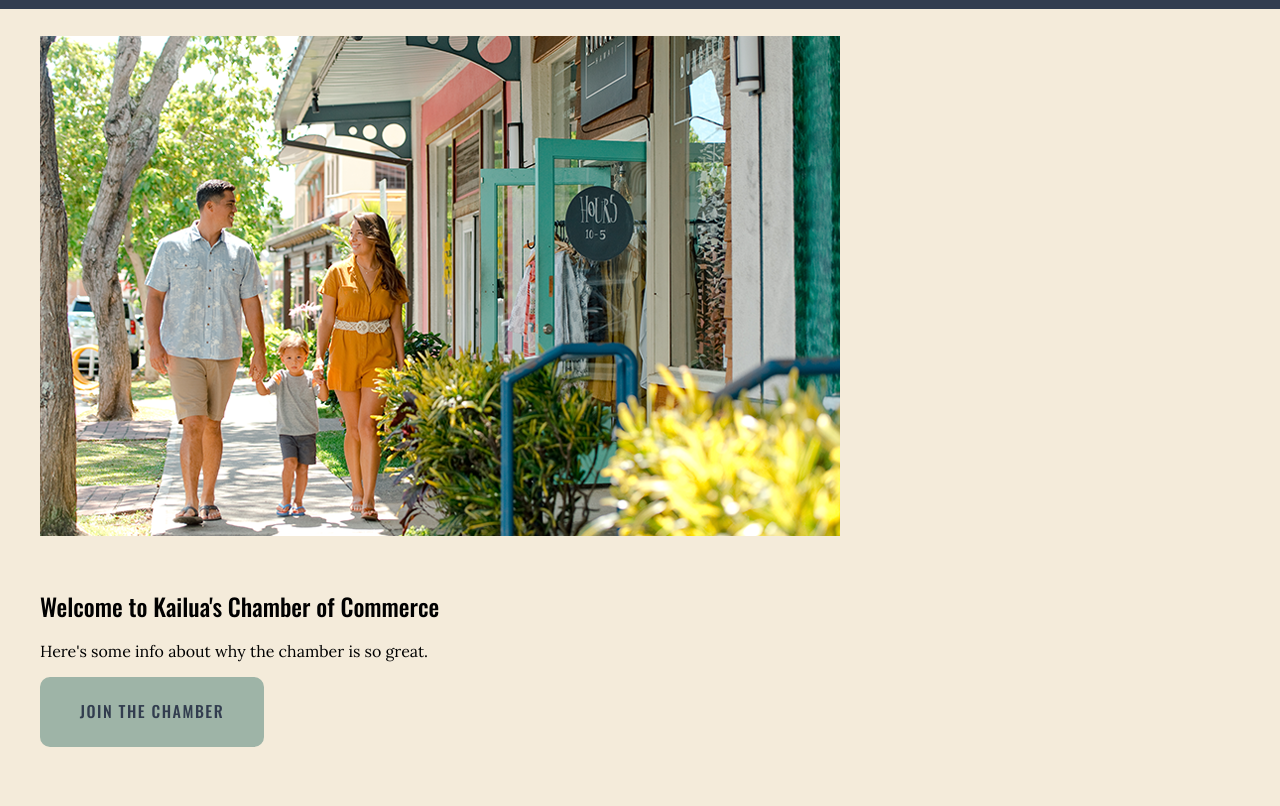
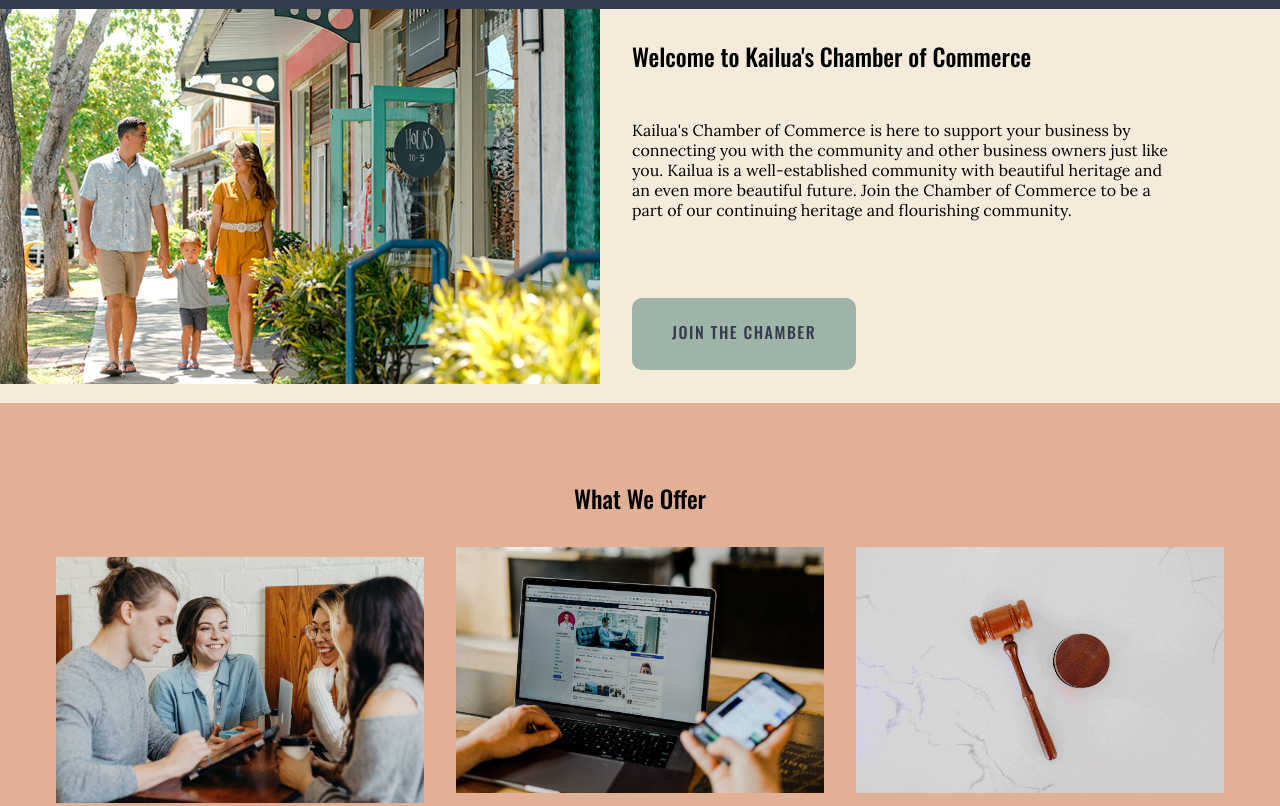
Before and after one commit to hailycamp/wdd230, a plain HTML site: page chamber/index.html in a window 1280 px wide. Shown: the part 220-1026 px from the top of the page. Drawn offline with nearby package versions, Linux system fonts and the light colour scheme.

Commit message:
chamber layout updates

```diff
--- a/chamber/index.html
+++ b/chamber/index.html
@@ -37,7 +37,7 @@
         <section id="hero">
             <img src="images/kailua-town-hero.png" alt="a family walking down a street in kailua">
             <h2>Welcome to Kailua's Chamber of Commerce</h2>
-            <p>Here's some info about why the chamber is so great.</p>
+            <p>Kailua's Chamber of Commerce is here to support your business by connecting you with the community and other business owners just like you. Kailua is a well-established community with beautiful heritage and an even more beautiful future. Join the Chamber of Commerce to be a part of our continuing heritage and flourishing community.</p>
             <div class="button"><a href="">Join the Chamber</a></div>
         </section>
         <section id="action-menu">
--- a/chamber/styles/base.css
+++ b/chamber/styles/base.css
@@ -1,11 +1,3 @@
-/* temp style */
-
-#action-menu img, #events img, #spotlight img {
-    width: clamp(100px, 100%, 200px);
-}
-
-/* temp style ^^^ */
-
 :root {
     --base:  rgb(244, 235, 218);
     --dark-blue: #323d4f;
@@ -127,6 +119,28 @@ nav a {
     padding: 1rem;
 }
 
+#hero {
+    display: grid;
+    grid-template-columns: 50% 50%;
+    grid-template-rows: 20% 45% 35%;
+    margin: 0;
+    margin-top: 3rem;
+    margin-left: -2.5rem;
+    margin-bottom: -6.25rem;
+    width: 100%;
+}
+
+#hero img {
+    grid-column: 1 / 2;
+    grid-row: 1 / 4;
+    width: 100%;
+}
+
+#hero h2, #hero p, #hero div {
+    grid-column: 2 / 3;
+    margin: 2rem;
+}
+
 section {
     margin-top: 75px;
 }
@@ -140,6 +154,11 @@ section {
 #action-menu h2 {
     text-align: center;
     padding-top: 1rem;
+    padding-bottom: 2rem;
+}
+
+#action-menu img {
+    width: clamp(100px, 100%, 600px);
 }
 
 .action-card {
@@ -152,8 +171,17 @@ section {
     margin: 2.5rem auto;
 }
 
+#events img {
+    width: clamp(100px, 100%, 600px);
+}
+
+#events h2 {
+    text-align: center;
+}
+
 .button {
     width: 14rem;
+    height: 1.5rem;
     border-radius: 10px;
 
     text-align: center;
@@ -171,6 +199,10 @@ section {
     margin-top: 100px;
 }
 
+#spotlight img {
+    width: clamp(100px, 100%, 600px);
+}
+
 #weather {
     padding-bottom: 75px;
 }
@@ -184,6 +216,9 @@ footer {
 footer .logo {
     width: clamp(150px, 50%, 250px);
 }
+
+
+/* hamburger menu */
 
 
 @media screen and (max-width: 700px) {
@@ -252,3 +287,5 @@ footer .logo {
     }
 
 }
+
+/* less than 1345px is where it starts needing new  */
```
